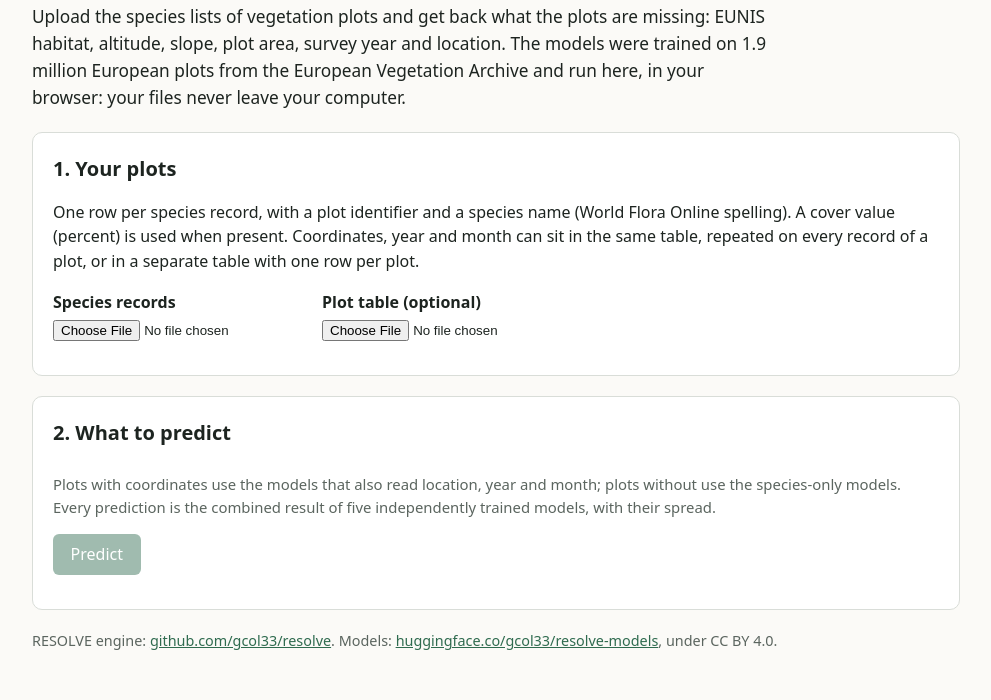
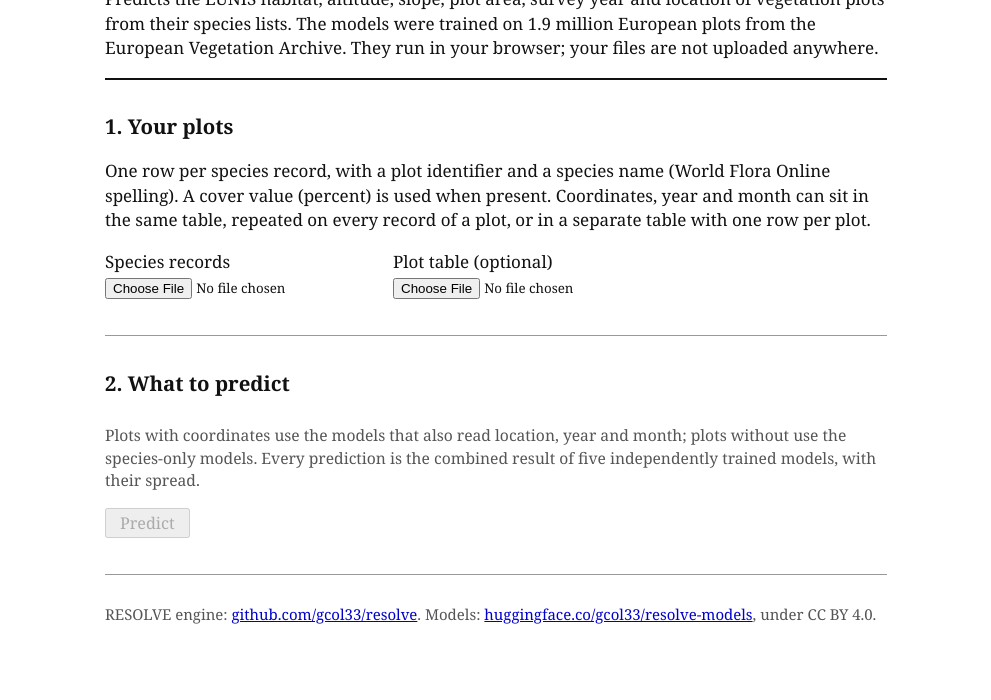
Before and after one commit to gcol33/resolve-web, a plain HTML site: page site/index.html in a window 1280 px wide. Shown: the part 100-800 px from the top of the page, without its empty margins (144-1135 px from the left). Drawn offline with Linux system fonts and the light colour scheme; a script that the page names is missing.

Commit message:
Plain page style: serif text, ruled sections, native controls
Co-Authored-By: Claude Opus 5.5 <noreply@anthropic.com>
Claude-Session: https://claude.ai/code/session_01LMxGd8xuebtzc4dTg7chEn

```diff
--- a/site/index.html
+++ b/site/index.html
@@ -12,10 +12,10 @@
 <body>
   <header>
     <h1>RESOLVE plot predictor</h1>
-    <p class="lede">Upload the species lists of vegetation plots and get back what the plots are missing:
-      EUNIS habitat, altitude, slope, plot area, survey year and location. The models were trained on
-      1.9 million European plots from the European Vegetation Archive and run here, in your browser:
-      your files never leave your computer.</p>
+    <p>Predicts the EUNIS habitat, altitude, slope, plot area, survey year and location of
+      vegetation plots from their species lists. The models were trained on 1.9 million European
+      plots from the European Vegetation Archive. They run in your browser; your files are not
+      uploaded anywhere.</p>
   </header>
 
   <main>
--- a/site/style.css
+++ b/site/style.css
@@ -1,112 +1,70 @@
 :root {
-  --bg: #fbfaf7;
-  --surface: #ffffff;
-  --text: #1d2420;
-  --muted: #5b655f;
-  --line: #d9ddd8;
-  --accent: #2f6b4f;
-  --accent-text: #ffffff;
+  --text: #111111;
+  --muted: #555555;
+  --line: #999999;
+  --link: #0000cc;
+  --visited: #551a8b;
+  --shade: #eeeeee;
   color-scheme: light;
 }
-
-@media (prefers-color-scheme: dark) {
-  :root {
-    --bg: #141816;
-    --surface: #1c211e;
-    --text: #e6ebe7;
-    --muted: #a3ada6;
-    --line: #333b36;
-    --accent: #7fc4a0;
-    --accent-text: #0f1a14;
-    color-scheme: dark;
-  }
-}
-
-* { box-sizing: border-box; }
 
 [hidden] { display: none !important; }
 
 body {
   margin: 0;
-  background: var(--bg);
+  background: #ffffff;
   color: var(--text);
-  font: 16px/1.55 system-ui, -apple-system, "Segoe UI", sans-serif;
+  font: 17px/1.45 Georgia, "Times New Roman", Times, serif;
 }
 
 header, main, footer {
-  max-width: 60rem;
+  max-width: 46em;
   margin: 0 auto;
   padding: 0 16px;
 }
 
-header { padding-top: 2.5rem; }
+header { padding-top: 1.5em; }
+header::after { content: ""; display: block; border-bottom: 2px solid var(--text); }
 
-h1 { font-size: 1.9rem; margin: 0 0 0.6rem; }
-h2 { font-size: 1.25rem; margin: 0 0 0.6rem; }
-h3 { font-size: 1rem; margin: 1rem 0 0.4rem; }
+h1 { font-size: 1.8em; font-weight: normal; margin: 0 0 0.4em; }
+h2 { font-size: 1.2em; margin: 1.6em 0 0.5em; }
+h3 { font-size: 1em; margin: 1em 0 0.3em; }
 
-.lede { font-size: 1.08rem; max-width: 46rem; }
+section { border-bottom: 1px solid var(--line); padding-bottom: 1.2em; }
 
-section {
-  background: var(--surface);
-  border: 1px solid var(--line);
-  border-radius: 10px;
-  padding: 1.25rem;
-  margin: 1.25rem 0;
-}
+.note { color: var(--muted); font-size: 0.92em; }
 
-.note { color: var(--muted); font-size: 0.93rem; }
+a { color: var(--link); }
+a:visited { color: var(--visited); }
 
-.files { display: flex; flex-wrap: wrap; gap: 1rem; }
-
-.file {
-  display: flex;
-  flex-direction: column;
-  gap: 0.3rem;
-  font-weight: 600;
-  min-width: 0;
-}
-
-.file input { font-weight: 400; max-width: 100%; }
+.files { display: flex; flex-wrap: wrap; gap: 0.6em 2em; }
+.file { display: flex; flex-direction: column; gap: 0.2em; min-width: 0; }
+.file input { max-width: 100%; font-family: inherit; }
 
 .grid {
   display: grid;
-  grid-template-columns: minmax(8rem, max-content) minmax(0, 18rem);
-  gap: 0.4rem 0.8rem;
+  grid-template-columns: minmax(7em, max-content) minmax(0, 16em);
+  gap: 0.3em 0.8em;
   align-items: center;
 }
 
-select, button { font: inherit; }
+select, button { font-family: inherit; font-size: 0.95em; max-width: 100%; }
 
-select {
-  background: var(--bg);
-  color: var(--text);
-  border: 1px solid var(--line);
-  border-radius: 6px;
-  padding: 0.25rem 0.4rem;
-  max-width: 100%;
+.checks { display: flex; flex-wrap: wrap; gap: 0.2em 1.4em; margin-bottom: 0.4em; }
+
+button { padding: 0.15em 0.8em; }
+
+progress { display: block; width: 100%; margin-top: 0.8em; }
+
+.table-wrap { overflow-x: auto; margin-top: 0.8em; }
+
+table {
+  border-collapse: collapse;
+  font: 0.82em/1.3 "Courier New", Courier, monospace;
+  white-space: nowrap;
 }
+th, td { border: 1px solid var(--line); padding: 0.2em 0.5em; text-align: left; }
+th { background: var(--shade); font-weight: bold; }
 
-.checks { display: flex; flex-wrap: wrap; gap: 0.4rem 1.2rem; margin-bottom: 0.5rem; }
-
-button {
-  background: var(--accent);
-  color: var(--accent-text);
-  border: 0;
-  border-radius: 6px;
-  padding: 0.5rem 1.1rem;
-  cursor: pointer;
-}
-
-button:disabled { opacity: 0.45; cursor: default; }
-
-progress { display: block; width: 100%; margin-top: 0.8rem; accent-color: var(--accent); }
-
-.table-wrap { overflow-x: auto; margin-top: 0.8rem; }
-
-table { border-collapse: collapse; font-size: 0.88rem; white-space: nowrap; }
-th, td { border-bottom: 1px solid var(--line); padding: 0.3rem 0.6rem; text-align: left; }
-th { position: sticky; top: 0; background: var(--surface); }
-
-footer { color: var(--muted); font-size: 0.9rem; padding-bottom: 2rem; }
-a { color: var(--accent); }
+footer { color: var(--muted); padding-top: 0.8em; padding-bottom: 2em; }
+footer p { font-size: 0.88em; }
```
